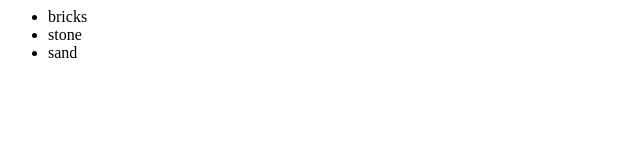
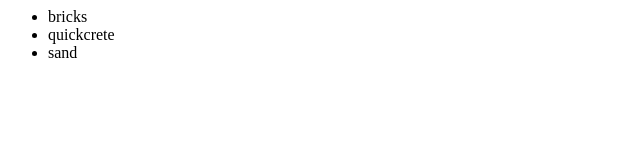
Before and after one commit to kyawtkaykhinehtet/newGitTest, a plain HTML site: page index.html in a window 1280 px wide. Shown: the full height of the page, 0-640 px from the left. Drawn offline with Linux system fonts and the light colour scheme.

Commit message:
made mortar more specific

```diff
--- a/index.html
+++ b/index.html
@@ -3,7 +3,7 @@
         <div>
             <ul>
                 <li>bricks</li>
-                <li>stone</li>
+                <li>quickcrete</li>
                 <li>sand</li>
             </ul>
 
```
